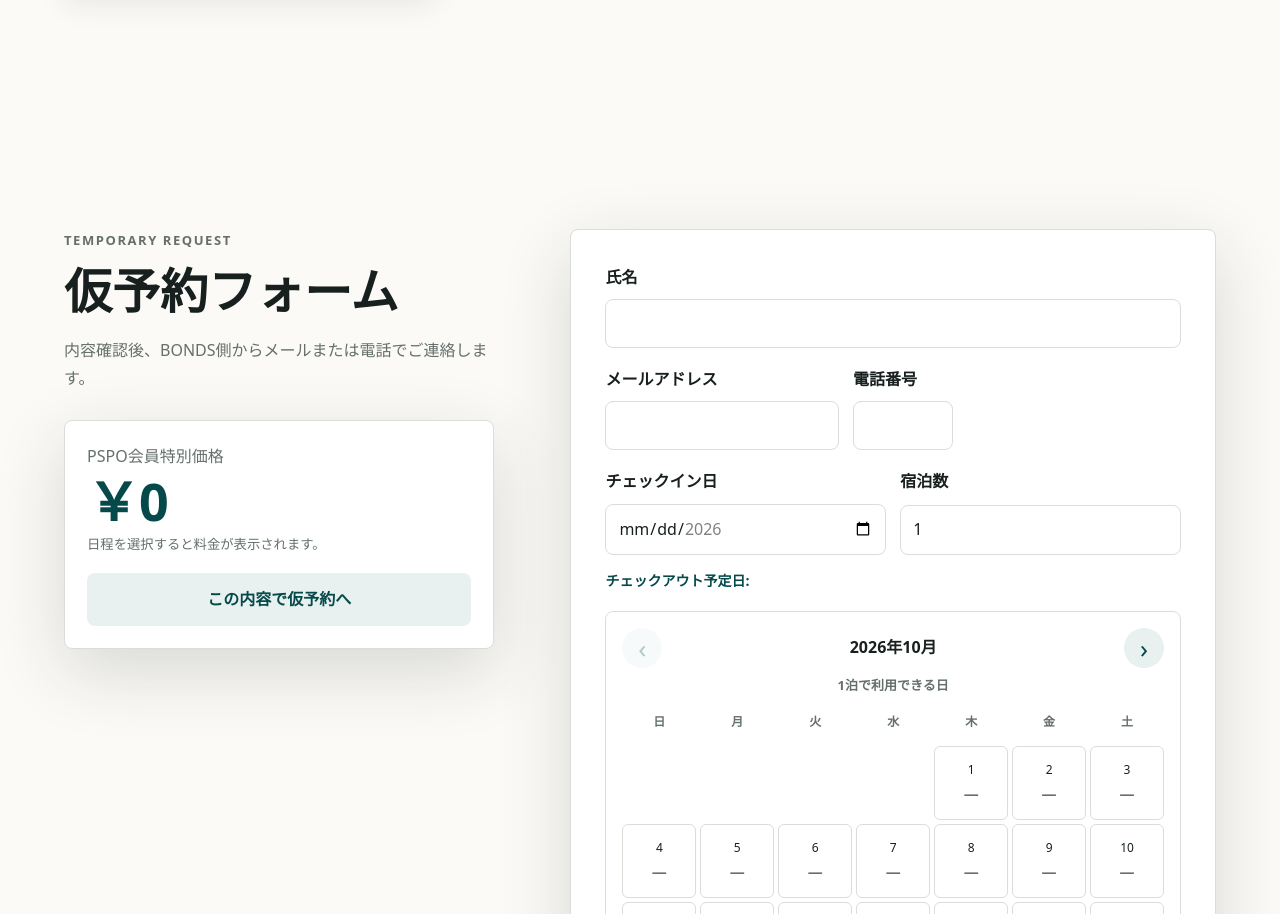
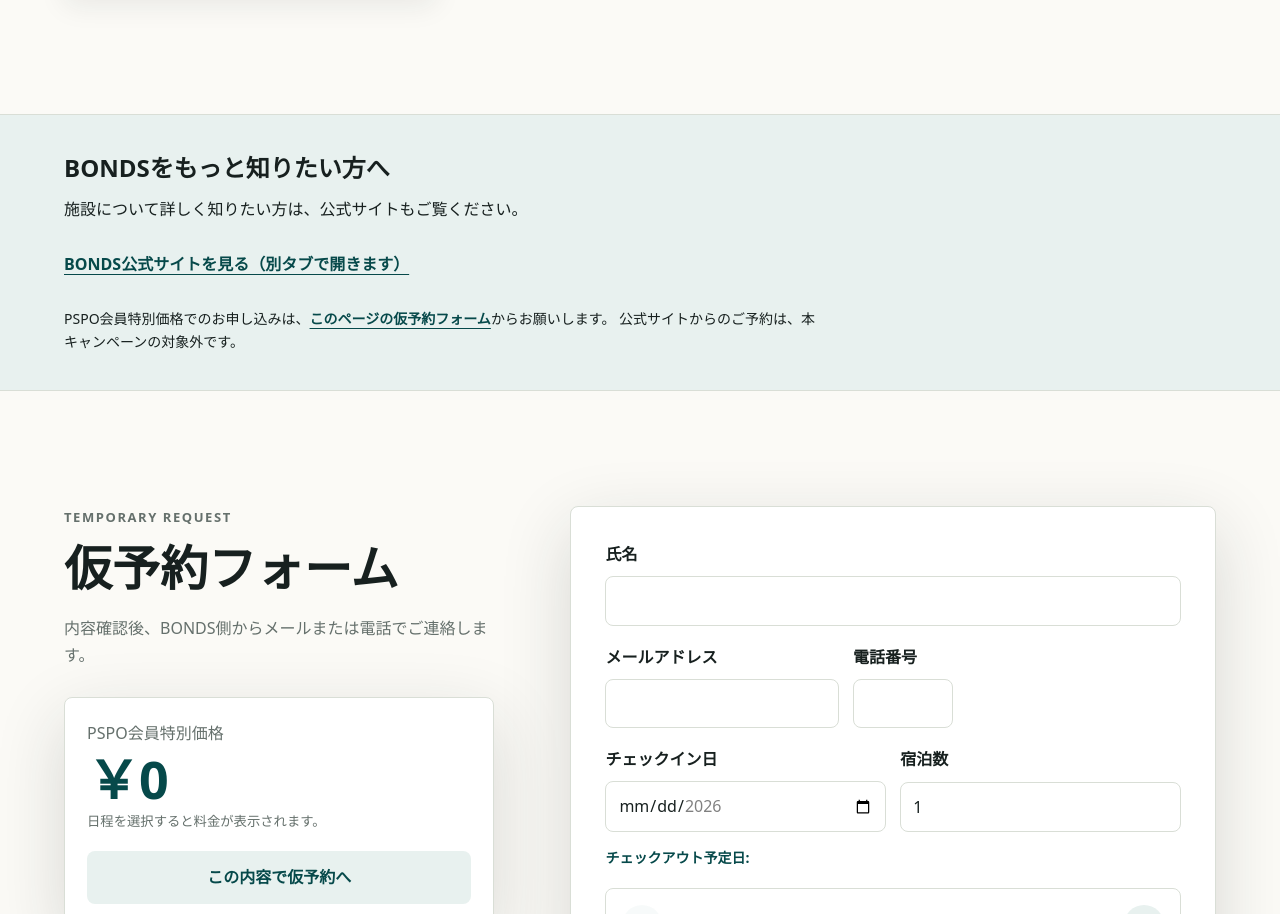
Before and after one commit to pspooffice/bonds-lp, a Next.js app: page / in a window 1280 px wide. Shown: the part 4616-5530 px from the top of the page. Built offline with nearby package versions, Linux system fonts and the light colour scheme.

Commit message:
Add official site guide before reservation form

```diff
--- a/app/reservation-page.tsx
+++ b/app/reservation-page.tsx
@@ -692,6 +692,18 @@
           </div>
         </section>
 
+        <section className="official-site-guide" aria-labelledby="official-site-heading">
+          <h2 id="official-site-heading">BONDSをもっと知りたい方へ</h2>
+          <p>施設について詳しく知りたい方は、公式サイトもご覧ください。</p>
+          <a href="https://the-bonds.jp/" target="_blank" rel="noopener noreferrer">
+            BONDS公式サイトを見る（別タブで開きます）
+          </a>
+          <p className="official-booking-note">
+            PSPO会員特別価格でのお申し込みは、<a href="#request">このページの仮予約フォーム</a>からお願いします。
+            公式サイトからのご予約は、本キャンペーンの対象外です。
+          </p>
+        </section>
+
         <section className="reservation-section" id="request">
           <div className="reservation-copy">
             <p className="eyebrow">Temporary request</p>
--- a/styles.css
+++ b/styles.css
@@ -528,6 +528,38 @@
 
 .status.closed::before {
   background: var(--coral);
+}
+
+.official-site-guide {
+  padding: 36px clamp(18px, 5vw, 72px);
+  color: var(--ink);
+  background: var(--mist);
+  border-block: 1px solid var(--line);
+  overflow-wrap: anywhere;
+}
+
+.official-site-guide h2 {
+  margin: 0 0 12px;
+  font-size: 24px;
+  line-height: 1.4;
+}
+
+.official-site-guide a {
+  color: var(--teal-dark);
+  text-decoration: underline;
+  text-underline-offset: 4px;
+  font-weight: 700;
+}
+
+.official-site-guide > a {
+  display: inline-block;
+  padding-block: 12px;
+}
+
+.official-booking-note {
+  max-width: 760px;
+  margin: 16px 0 0;
+  font-size: 14px;
 }
 
 .reservation-section {
```
